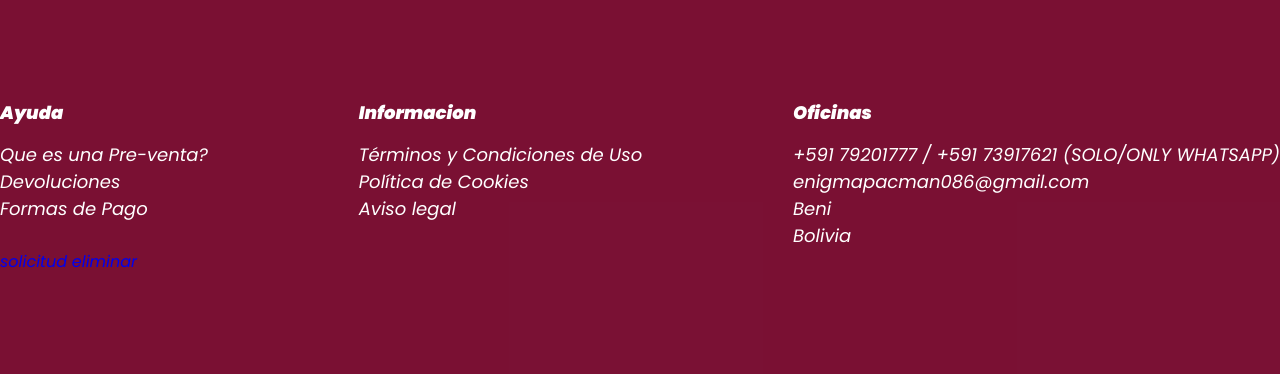
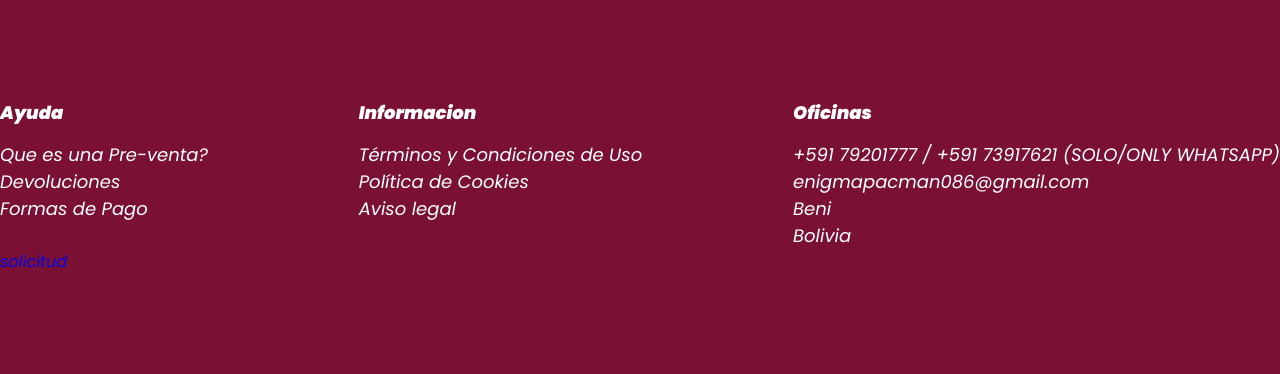
Before and after one commit to tiendaColection/love, a Django app: page /subir-categoria/ in a window 1280 px wide. Shown: the part 1577-1951 px from the top of the page. Run offline with Django 4.2, Linux system fonts and the light colour scheme.

Commit message:
Delete categoria 0.5

```diff
--- a/tasks/templates/base.html
+++ b/tasks/templates/base.html
@@ -142,7 +142,7 @@
         </div>
         <div>
             <a href="{% url 'solicitud' %}">solicitud</a>
-            <a href="{% url 'eliminar' %}">eliminar</a>
+            <!--<a href="{% url 'eliminar' %}">eliminar</a>-->
         </div>
     </footer>
     <script>
```
